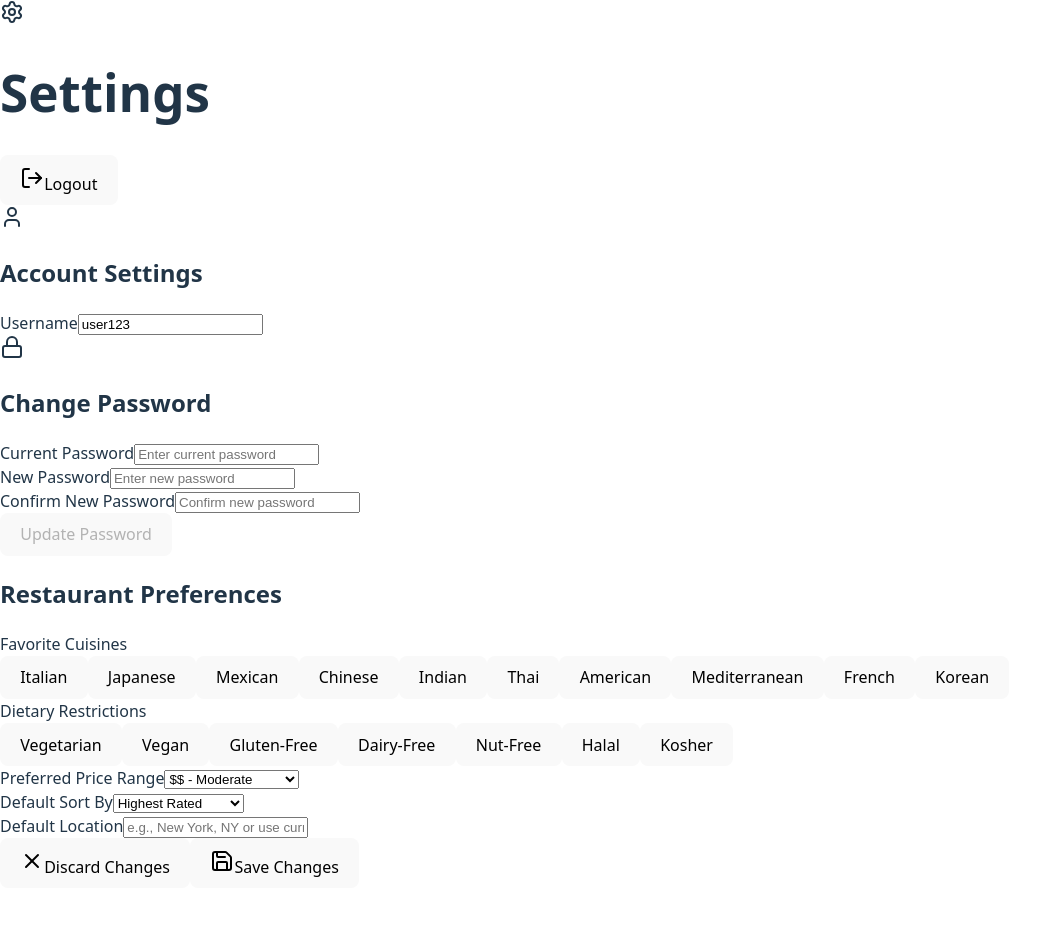
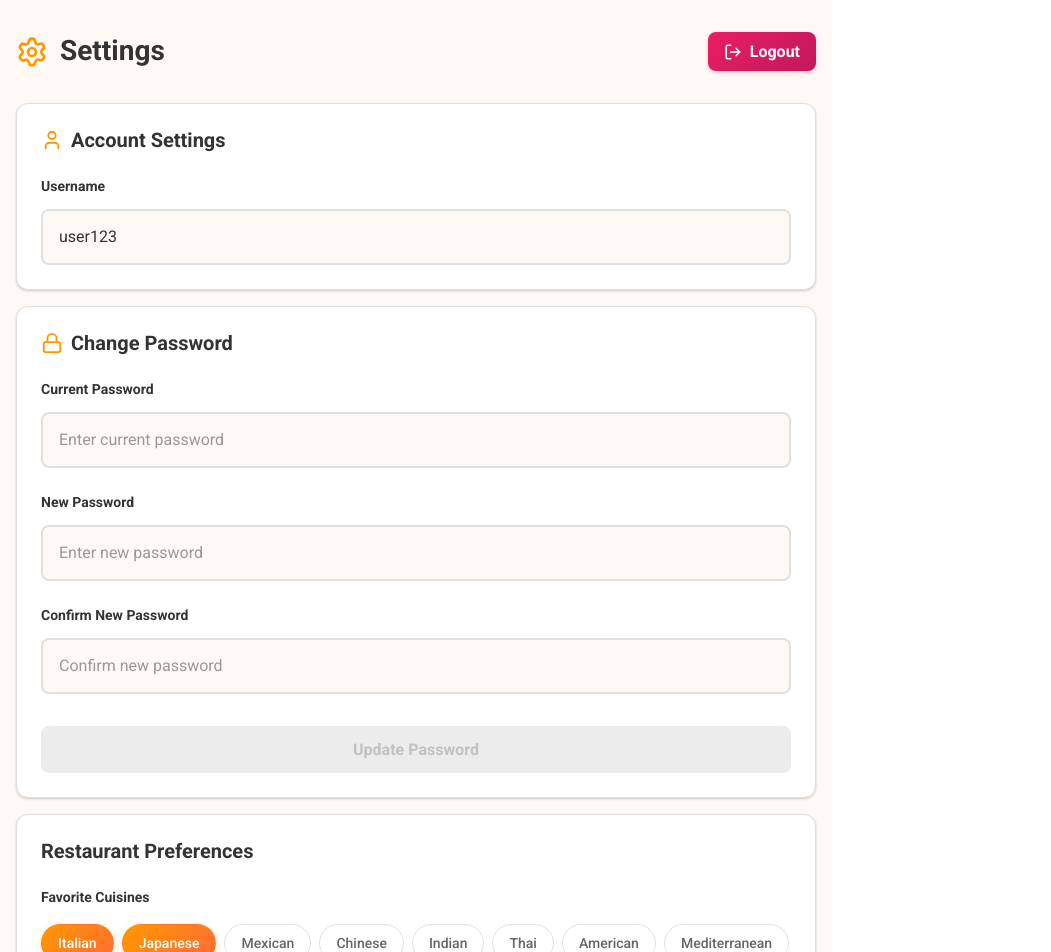
Before and after one commit to AkraticCloud/sit-down_frontend, a React (Vite) app: page / in a window 1280 px wide. Shown: the top 952 px of the page, without its empty margins (0-1051 px from the left). Before the commit the page ends 888 px from the top, so only its background shows below. Built offline with nearby package versions, Linux system fonts and the light colour scheme.

Commit message:
updated settings page with css

```diff
--- /dev/null
+++ b/src/SettingsPage.css
@@ -0,0 +1,365 @@
+/* Settings Page Styles - Matching Get Started Page Theme */
+
+.settings-page {
+  display: flex;
+  flex-direction: column;
+  align-items: center;
+  min-height: 100vh;
+  background-color: #fef9f5;
+  font-family: 'Roboto', system-ui, sans-serif;
+  padding: 2rem 1rem;
+}
+
+.settings-container {
+  width: 100%;
+  max-width: 800px;
+}
+
+/* Header */
+.settings-header {
+  display: flex;
+  align-items: center;
+  justify-content: space-between;
+  margin-bottom: 2rem;
+}
+
+.header-left {
+  display: flex;
+  align-items: center;
+  gap: 0.75rem;
+}
+
+.settings-icon {
+  width: 32px;
+  height: 32px;
+  color: #ff9800;
+}
+
+.settings-title {
+  color: #333333;
+  margin: 0;
+  font-weight: 700;
+  font-size: 28px;
+}
+
+.logout-button {
+  display: flex;
+  align-items: center;
+  gap: 0.5rem;
+  padding: 0.625rem 1rem;
+  background: linear-gradient(135deg, #e91e63 0%, #c2185b 100%);
+  color: #ffffff;
+  border: none;
+  border-radius: 8px;
+  font-weight: 600;
+  cursor: pointer;
+  transition: background 0.2s ease, box-shadow 0.2s ease;
+  box-shadow: 0 2px 4px rgba(233, 30, 99, 0.2);
+}
+
+.logout-button:hover {
+  background: linear-gradient(135deg, #d81b60 0%, #ad1457 100%);
+  box-shadow: 0 4px 8px rgba(233, 30, 99, 0.3);
+}
+
+.logout-button:active {
+  background: linear-gradient(135deg, #c2185b 0%, #880e4f 100%);
+}
+
+.button-icon {
+  width: 18px;
+  height: 18px;
+}
+
+/* Save Confirmation */
+.save-confirmation {
+  margin-bottom: 1.5rem;
+  padding: 1rem;
+  background-color: #4caf50;
+  color: #ffffff;
+  border-radius: 12px;
+  text-align: center;
+  font-weight: 600;
+  animation: pulse 1.5s ease-in-out infinite;
+  box-shadow: 0 2px 8px rgba(76, 175, 80, 0.3);
+}
+
+@keyframes pulse {
+  0%, 100% {
+    opacity: 1;
+  }
+  50% {
+    opacity: 0.8;
+  }
+}
+
+/* Settings Sections */
+.settings-sections {
+  display: flex;
+  flex-direction: column;
+  gap: 1rem;
+  margin-bottom: 2rem;
+}
+
+.settings-card {
+  background-color: #ffffff;
+  border-radius: 12px;
+  border: 1px solid #e0e0e0;
+  box-shadow: 0px 1px 2px 0px rgba(0, 0, 0, 0.1),
+              0px 1px 3px 0px rgba(0, 0, 0, 0.1);
+  transition: box-shadow 0.2s ease;
+}
+
+.settings-card:hover {
+  box-shadow: 0px 2px 4px 0px rgba(0, 0, 0, 0.1),
+              0px 4px 8px 0px rgba(0, 0, 0, 0.1);
+}
+
+.card-header {
+  display: flex;
+  align-items: center;
+  gap: 0.5rem;
+  padding: 1.5rem 1.5rem 0 1.5rem;
+}
+
+.card-header h2 {
+  margin: 0;
+}
+
+.section-icon {
+  width: 22px;
+  height: 22px;
+  color: #ff9800;
+  flex-shrink: 0;
+}
+
+.section-title {
+  color: #333333;
+  margin: 0;
+  font-weight: 600;
+  font-size: 20px;
+  line-height: 1.2;
+}
+
+.card-content {
+  padding: 1.5rem 1.5rem 1.5rem 1.5rem;
+  display: flex;
+  flex-direction: column;
+  gap: 1.5rem;
+}
+
+/* Form Elements */
+.form-group {
+  display: flex;
+  flex-direction: column;
+  gap: 0.5rem;
+}
+
+.preference-group {
+  display: flex;
+  flex-direction: column;
+  gap: 0.75rem;
+}
+
+.form-label {
+  color: #333333;
+  font-weight: 600;
+  font-size: 14px;
+  margin-bottom: 0.25rem;
+}
+
+.form-input,
+.form-select {
+  width: 100%;
+  padding: 0.875rem 1rem;
+  background-color: #fef9f5;
+  border: 2px solid #e0e0e0;
+  border-radius: 8px;
+  color: #333333;
+  font-size: 16px;
+  font-family: 'Roboto', system-ui, sans-serif;
+  transition: border-color 0.2s ease, box-shadow 0.2s ease;
+  box-sizing: border-box;
+  line-height: 1.5;
+}
+
+.form-input:focus,
+.form-select:focus {
+  outline: none;
+  border-color: #ff9800;
+  box-shadow: 0 0 0 3px rgba(255, 152, 0, 0.1);
+  background-color: #ffffff;
+}
+
+.form-input::placeholder {
+  color: #999999;
+  line-height: 1.5;
+}
+
+/* Button Grids */
+.button-grid {
+  display: flex;
+  flex-wrap: wrap;
+  gap: 0.5rem;
+}
+
+.cuisine-button,
+.dietary-button {
+  padding: 0.625rem 1rem;
+  border-radius: 20px;
+  border: 1px solid #e0e0e0;
+  background-color: #ffffff;
+  color: #666666;
+  font-weight: 500;
+  font-size: 14px;
+  cursor: pointer;
+  transition: all 0.2s ease;
+  font-family: 'Roboto', system-ui, sans-serif;
+}
+
+.cuisine-button:hover,
+.dietary-button:hover {
+  border-color: #ff9800;
+  background-color: #fff4e6;
+}
+
+.cuisine-button.active {
+  background: linear-gradient(135deg, #ff9800 0%, #ff6b35 100%);
+  color: #ffffff;
+  border-color: transparent;
+  box-shadow: 0 2px 6px rgba(255, 152, 0, 0.3);
+}
+
+.dietary-button.active {
+  background: linear-gradient(135deg, #4caf50 0%, #388e3c 100%);
+  color: #ffffff;
+  border-color: transparent;
+  box-shadow: 0 2px 6px rgba(76, 175, 80, 0.3);
+}
+
+/* Update Password Button */
+.update-password-button {
+  padding: 0.875rem 1.5rem;
+  background: linear-gradient(135deg, #ff9800 0%, #ff6b35 100%);
+  color: #ffffff;
+  border: none;
+  border-radius: 8px;
+  font-weight: 600;
+  font-size: 16px;
+  cursor: pointer;
+  transition: background 0.2s ease, box-shadow 0.2s ease;
+  box-shadow: 0 2px 6px rgba(255, 152, 0, 0.3);
+  font-family: 'Roboto', system-ui, sans-serif;
+  margin-top: 0.5rem;
+}
+
+.update-password-button:hover:not(:disabled) {
+  background: linear-gradient(135deg, #fb8c00 0%, #f4511e 100%);
+  box-shadow: 0 4px 10px rgba(255, 152, 0, 0.4);
+}
+
+.update-password-button:active:not(:disabled) {
+  background: linear-gradient(135deg, #f57c00 0%, #e64a19 100%);
+}
+
+.update-password-button:disabled {
+  background: #e0e0e0;
+  color: #999999;
+  cursor: not-allowed;
+  box-shadow: none;
+  opacity: 0.6;
+}
+
+/* Action Buttons */
+.action-buttons {
+  display: flex;
+  gap: 1rem;
+  justify-content: flex-end;
+}
+
+.discard-button,
+.save-button {
+  display: flex;
+  align-items: center;
+  gap: 0.5rem;
+  padding: 0.875rem 1.5rem;
+  border: none;
+  border-radius: 12px;
+  font-weight: 600;
+  font-size: 16px;
+  cursor: pointer;
+  transition: all 0.2s ease;
+  font-family: 'Roboto', system-ui, sans-serif;
+}
+
+.discard-button {
+  background-color: #ffffff;
+  color: #666666;
+  border: 1px solid #e0e0e0;
+  box-shadow: 0px 1px 2px 0px rgba(0, 0, 0, 0.1);
+}
+
+.discard-button:hover {
+  background-color: #f5f5f5;
+  border-color: #cccccc;
+  box-shadow: 0px 2px 4px 0px rgba(0, 0, 0, 0.1);
+}
+
+.discard-button:active {
+  background-color: #eeeeee;
+}
+
+.save-button {
+  background: linear-gradient(90deg, #ff9800 0%, #ff5722 100%);
+  color: #ffffff;
+  box-shadow: 0 2px 8px rgba(255, 152, 0, 0.3);
+}
+
+.save-button:hover {
+  background: linear-gradient(90deg, #fb8c00 0%, #f4511e 100%);
+  box-shadow: 0 4px 12px rgba(255, 152, 0, 0.4);
+}
+
+.save-button:active {
+  background: linear-gradient(90deg, #f57c00 0%, #e64a19 100%);
+}
+
+/* Responsive Design */
+@media (max-width: 768px) {
+  .settings-page {
+    padding: 1.5rem 1rem;
+  }
+
+  .settings-title {
+    font-size: 24px;
+  }
+
+  .action-buttons {
+    flex-direction: column;
+  }
+
+  .discard-button,
+  .save-button {
+    width: 100%;
+    justify-content: center;
+  }
+}
+
+@media (max-width: 480px) {
+  .settings-header {
+    flex-direction: column;
+    align-items: flex-start;
+    gap: 1rem;
+  }
+
+  .logout-button {
+    width: 100%;
+    justify-content: center;
+  }
+
+  .card-header,
+  .card-content {
+    padding-left: 1rem;
+    padding-right: 1rem;
+  }
+}
--- a/src/SettingsPage.jsx
+++ b/src/SettingsPage.jsx
@@ -1,5 +1,6 @@
 import React, {useState}from 'react';
 import {Save, X, LogOut, Settings, User, Lock} from 'lucide-react';
+import './SettingsPage.css';
 
 export default function SettingsPages(){
     const [hasChanges, setHasChanges] = useState(false);
@@ -13,11 +14,6 @@ export default function SettingsPages(){
 const [preferences, setPreferences] = useState({
     favoriteCuisines: ['Italian', 'Japanese'],
     dietaryRestrictions: [],
-    notifications: {
-      reservations: true,
-      promotions: true,
-      orderUpdates: true
-    },
     defaultLocation: '',
     priceRange: 'moderate',
     sortBy: 'rating'
@@ -99,96 +95,90 @@ const handleLogout = () => {
     window.location.href = '/';
 };
 
-//This is most definilaty going to change
-//I used claude to give me something to display
-//Will need to be changed to follow the stylying of the webpage and be connected to the rest of the code
 return (
-    <div className="min-h-screen bg-gradient-to-br from-gray-900 via-purple-900 to-gray-900 text-white p-6">
-      <div className="max-w-4xl mx-auto">
+    <div className="settings-page">
+      <div className="settings-container">
         {/* Header */}
-        <div className="flex items-center justify-between mb-8">
-          <div className="flex items-center gap-3">
-            <Settings className="w-8 h-8 text-purple-400" />
-            <h1 className="text-3xl font-bold">Settings</h1>
+        <div className="settings-header">
+          <div className="header-left">
+            <Settings className="settings-icon" />
+            <h1 className="settings-title">Settings</h1>
           </div>
-          <button
-            onClick={handleLogout}
-            className="flex items-center gap-2 px-4 py-2 bg-red-600 hover:bg-red-700 rounded-lg transition-colors"
-          >
-            <LogOut className="w-4 h-4" />
+          <button onClick={handleLogout} className="logout-button">
+            <LogOut className="button-icon" />
             Logout
           </button>
         </div>
 
         {showSaveConfirm && (
-          <div className="mb-6 p-4 bg-green-600 rounded-lg text-center animate-pulse">
+          <div className="save-confirmation">
             Settings saved successfully! Redirecting...
           </div>
         )}
 
-        <div className="space-y-6">
+        <div className="settings-sections">
           {/* Account Settings */}
-          <section className="bg-gray-800 rounded-xl p-6 shadow-xl">
-            <div className="flex items-center gap-2 mb-4">
-              <User className="w-5 h-5 text-purple-400" />
-              <h2 className="text-xl font-semibold">Account Settings</h2>
+          <section className="settings-card">
+            <div className="card-header">
+              <User className="section-icon" />
+              <h2 className="section-title">Account Settings</h2>
             </div>
 
-            <div className="space-y-4">
-              <div>
-                <label className="block text-sm font-medium mb-2">Username</label>
+            <div className="card-content">
+              <div className="form-group">
+                <label className="form-label">Username</label>
                 <input
                   type="text"
                   value={username}
                   onChange={(e) => handleUsernameChange(e.target.value)}
-                  className="w-full px-4 py-2 bg-gray-700 rounded-lg focus:outline-none focus:ring-2 focus:ring-purple-500"
+                  className="form-input"
                 />
               </div>
             </div>
           </section>
 
           {/* Password Change */}
-          <section className="bg-gray-800 rounded-xl p-6 shadow-xl">
-            <div className="flex items-center gap-2 mb-4">
-              <Lock className="w-5 h-5 text-purple-400" />
-              <h2 className="text-xl font-semibold">Change Password</h2>
+          <section className="settings-card">
+            <div className="card-header">
+              <Lock className="section-icon" />
+              <h2 className="section-title">Change Password</h2>
             </div>
 
-            <div className="space-y-4">
-              <div>
-                <label className="block text-sm font-medium mb-2">Current Password</label>
+            <div className="card-content">
+              <div className="form-group">
+                <label className="form-label">Current Password</label>
                 <input
                   type="password"
                   value={currentPassword}
                   onChange={(e) => setCurrentPassword(e.target.value)}
-                  className="w-full px-4 py-2 bg-gray-700 rounded-lg focus:outline-none focus:ring-2 focus:ring-purple-500"
+                  className="form-input"
                   placeholder="Enter current password"
                 />
               </div>
-              <div>
-                <label className="block text-sm font-medium mb-2">New Password</label>
+              <div className="form-group">
+                <label className="form-label">New Password</label>
                 <input
                   type="password"
                   value={newPassword}
                   onChange={(e) => setNewPassword(e.target.value)}
-                  className="w-full px-4 py-2 bg-gray-700 rounded-lg focus:outline-none focus:ring-2 focus:ring-purple-500"
+                  className="form-input"
                   placeholder="Enter new password"
                 />
               </div>
-              <div>
-                <label className="block text-sm font-medium mb-2">Confirm New Password</label>
+              <div className="form-group">
+                <label className="form-label">Confirm New Password</label>
                 <input
                   type="password"
                   value={confirmPassword}
                   onChange={(e) => setConfirmPassword(e.target.value)}
-                  className="w-full px-4 py-2 bg-gray-700 rounded-lg focus:outline-none focus:ring-2 focus:ring-purple-500"
+                  className="form-input"
                   placeholder="Confirm new password"
                 />
               </div>
               <button
                 onClick={handlePasswordChange}
                 disabled={!currentPassword || !newPassword || !confirmPassword}
-                className="px-4 py-2 bg-purple-600 hover:bg-purple-700 disabled:bg-gray-600 disabled:cursor-not-allowed rounded-lg transition-colors"
+                className="update-password-button"
               >
                 Update Password
               </button>
@@ -196,22 +186,22 @@ return (
           </section>
 
           {/* Restaurant Preferences */}
-          <section className="bg-gray-800 rounded-xl p-6 shadow-xl">
-            <h2 className="text-xl font-semibold mb-4">Restaurant Preferences</h2>
+          <section className="settings-card">
+            <div className="card-header">
+              <h2 className="section-title">Restaurant Preferences</h2>
+            </div>
 
-            <div className="space-y-6">
+            <div className="card-content">
               {/* Favorite Cuisines */}
-              <div>
-                <label className="block text-sm font-medium mb-3">Favorite Cuisines</label>
-                <div className="flex flex-wrap gap-2">
+              <div className="preference-group">
+                <label className="form-label">Favorite Cuisines</label>
+                <div className="button-grid">
                   {cuisines.map(cuisine => (
                     <button
                       key={cuisine}
                       onClick={() => toggleCuisine(cuisine)}
-                      className={`px-4 py-2 rounded-full transition-all ${
-                        preferences.favoriteCuisines.includes(cuisine)
-                          ? 'bg-purple-600 text-white'
-                          : 'bg-gray-700 text-gray-300 hover:bg-gray-600'
+                      className={`cuisine-button ${
+                        preferences.favoriteCuisines.includes(cuisine) ? 'active' : ''
                       }`}
                     >
                       {cuisine}
@@ -221,17 +211,15 @@ return (
               </div>
 
               {/* Dietary Restrictions */}
-              <div>
-                <label className="block text-sm font-medium mb-3">Dietary Restrictions</label>
-                <div className="flex flex-wrap gap-2">
+              <div className="preference-group">
+                <label className="form-label">Dietary Restrictions</label>
+                <div className="button-grid">
                   {dietaryOptions.map(option => (
                     <button
                       key={option}
                       onClick={() => toggleDietaryRestriction(option)}
-                      className={`px-4 py-2 rounded-full transition-all ${
-                        preferences.dietaryRestrictions.includes(option)
-                          ? 'bg-green-600 text-white'
-                          : 'bg-gray-700 text-gray-300 hover:bg-gray-600'
+                      className={`dietary-button ${
+                        preferences.dietaryRestrictions.includes(option) ? 'active' : ''
                       }`}
                     >
                       {option}
@@ -241,12 +229,12 @@ return (
               </div>
 
               {/* Price Range */}
-              <div>
-                <label className="block text-sm font-medium mb-2">Preferred Price Range</label>
+              <div className="form-group">
+                <label className="form-label">Preferred Price Range</label>
                 <select
                   value={preferences.priceRange}
                   onChange={(e) => handlePreferenceChange('priceRange', e.target.value)}
-                  className="w-full px-4 py-2 bg-gray-700 rounded-lg focus:outline-none focus:ring-2 focus:ring-purple-500"
+                  className="form-select"
                 >
                   <option value="budget">$ - Budget Friendly</option>
                   <option value="moderate">$$ - Moderate</option>
@@ -256,12 +244,12 @@ return (
               </div>
 
               {/* Sort Preference */}
-              <div>
-                <label className="block text-sm font-medium mb-2">Default Sort By</label>
+              <div className="form-group">
+                <label className="form-label">Default Sort By</label>
                 <select
                   value={preferences.sortBy}
                   onChange={(e) => handlePreferenceChange('sortBy', e.target.value)}
-                  className="w-full px-4 py-2 bg-gray-700 rounded-lg focus:outline-none focus:ring-2 focus:ring-purple-500"
+                  className="form-select"
                 >
                   <option value="rating">Highest Rated</option>
                   <option value="distance">Nearest to Me</option>
@@ -272,14 +260,14 @@ return (
               </div>
 
               {/* Default Location */}
-              <div>
-                <label className="block text-sm font-medium mb-2">Default Location</label>
+              <div className="form-group">
+                <label className="form-label">Default Location</label>
                 <input
                   type="text"
                   value={preferences.defaultLocation}
                   onChange={(e) => handlePreferenceChange('defaultLocation', e.target.value)}
                   placeholder="e.g., New York, NY or use current location"
-                  className="w-full px-4 py-2 bg-gray-700 rounded-lg focus:outline-none focus:ring-2 focus:ring-purple-500"
+                  className="form-input"
                 />
               </div>
             </div>
@@ -287,19 +275,13 @@ return (
         </div>
 
         {/* Action Buttons */}
-        <div className="flex gap-4 mt-8 justify-end">
-          <button
-            onClick={handleDiscard}
-            className="flex items-center gap-2 px-6 py-3 bg-gray-700 hover:bg-gray-600 rounded-lg transition-colors"
-          >
-            <X className="w-5 h-5" />
+        <div className="action-buttons">
+          <button onClick={handleDiscard} className="discard-button">
+            <X className="button-icon" />
             Discard Changes
           </button>
-          <button
-            onClick={handleSave}
-            className="flex items-center gap-2 px-6 py-3 bg-purple-600 hover:bg-purple-700 rounded-lg transition-colors"
-          >
-            <Save className="w-5 h-5" />
+          <button onClick={handleSave} className="save-button">
+            <Save className="button-icon" />
             Save Changes
           </button>
         </div>
```
